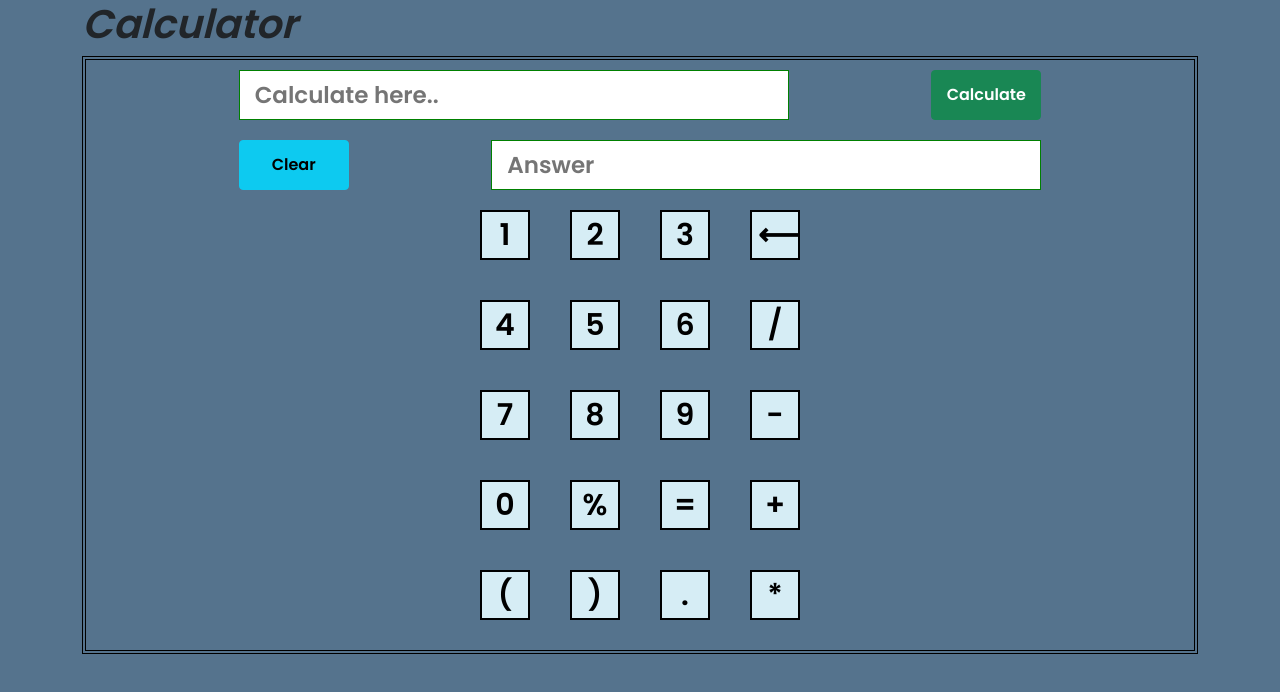
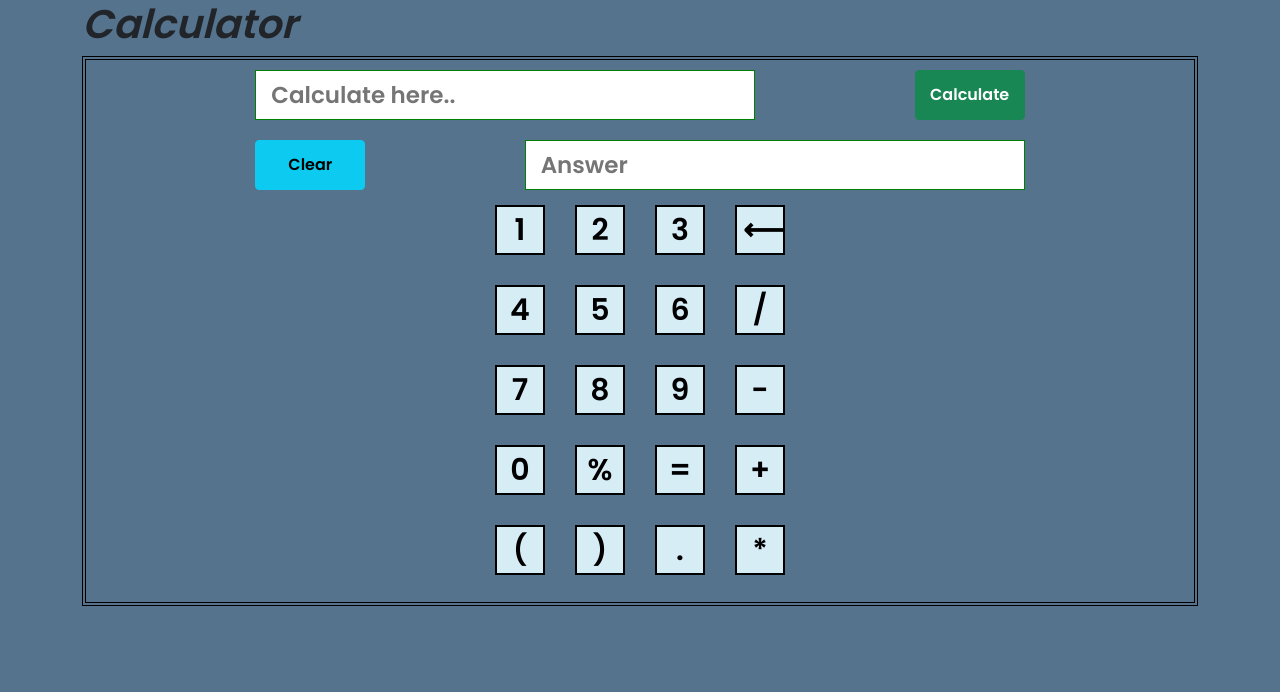
Before and after one commit to krobingit/Calculator-using-DOM, a plain HTML site: page index.html in a window 1280 px wide. Drawn offline with nearby package versions, Linux system fonts and the light colour scheme.

Commit message:
Update calculator.css

```diff
--- a/calculator.css
+++ b/calculator.css
@@ -8,7 +8,7 @@ body{
     border: 4px double black;
     min-width: 360px;
     min-height: 360px;
-    padding: 10px;
+    padding: 8px;
 
 }
 input[type=number]::-webkit-inner-spin-button{
@@ -26,7 +26,7 @@ input[type=number]::-webkit-inner-spin-button{
     height:40px;
     font-size:18px;
     outline: none;
-    padding:15px;
+    padding:10px;
     border: 1px solid green;
 
 }
@@ -43,7 +43,7 @@ input[type=number]::-webkit-inner-spin-button{
     border: 1px solid green;
   }
 
- @media(min-width:350px)
+  @media(min-width:350px)
 {
 
     .displayBlock{
@@ -53,7 +53,7 @@ input[type=number]::-webkit-inner-spin-button{
     .calBlock{
 
         min-width: 340px;
-        min-height: 400px;
+        min-height:500px;
         padding: 10px;
 
     }
@@ -111,7 +111,7 @@ input[type=number]::-webkit-inner-spin-button{
     .calBlock{
 
         min-width: 600px;
-        min-height: 400px;
+        min-height: 450px;
         padding: 10px;
 
     }
@@ -140,13 +140,13 @@ input[type=number]::-webkit-inner-spin-button{
 
     .calBlock{
 
-        min-width: 800px;
-        min-height: 400px;
+        min-width: 700px;
+        min-height: 550px;
         padding: 10px;
 
     }
     #disp,#answerbox  {
-        width:550px;
+        width:500px;
         height:50px;
         padding: 15px;
         font-size:23px;
@@ -161,8 +161,9 @@ input[type=number]::-webkit-inner-spin-button{
  }
 
 }
+
 table td{
-    padding: 20px;
+    padding: 15px;
 
 }
 table td>input{
```
